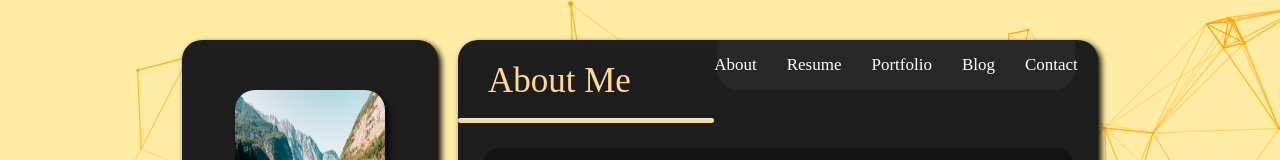
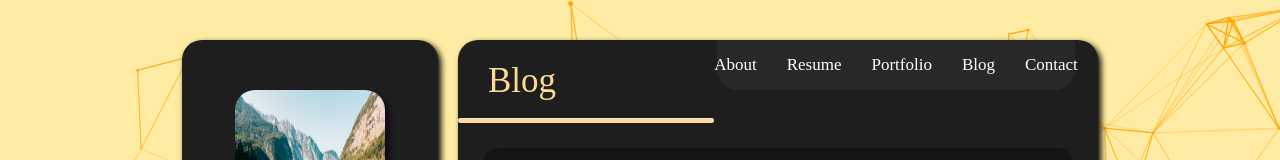
Before and after one commit to thenikhilsharma/portfolio, a Next.js app: page /blog in a window 1280 px wide. Shown: the top 160 px of the page. Built offline with nearby package versions, Linux system fonts and the light colour scheme.

Commit message:
18.07.2024.c2
Issue #1 (temp) fixed

```diff
--- a/app/blog/page.tsx
+++ b/app/blog/page.tsx
@@ -5,6 +5,9 @@ import Image from 'next/image'
 
 const blog = () => {
   return (
+    <>
+    <h1 className="heading">Blog</h1>
+    <hr className="header-breaker"></hr>
     <div className="content">
       <div className="card-container">
         <div className="card">
@@ -22,6 +25,7 @@ const blog = () => {
         </div>
       </div>
     </div>
+    </>
   )
 }
 export default blog
--- a/app/contact/page.tsx
+++ b/app/contact/page.tsx
@@ -3,6 +3,9 @@ import '../css/contact.css'
 
 const contact = () => {
   return (
+    <>
+    <h1 className="heading">Contact</h1>
+    <hr className="header-breaker"></hr>
     <div className='content'>
       <div className="contact">
         <form action="/forms" className="contact-request">
@@ -22,6 +25,7 @@ const contact = () => {
         </form>
       </div>
     </div>
+    </>
   )
 }
 
--- a/app/css/animation.css
+++ b/app/css/animation.css
@@ -15,8 +15,8 @@
 }
 
 .heading {
-    animation-duration: 1.5s;
-    animation-timing-function: ease-in-out;
+    animation-duration: 1s;
+    animation-timing-function: ease-out;
     animation-delay: 0s;
     animation-name: slideInLeft;
 }
--- a/app/layout.tsx
+++ b/app/layout.tsx
@@ -29,8 +29,6 @@ export default function RootLayout({
             <Sidebar />
             <div className="main">
               <Navbar />
-              <h1 className="heading">About Me</h1> {/* change About Me to {heading.tag} and change according to page */}
-              <hr className="header-breaker"></hr>
               {children}
               <SpeedInsights />
             </div>
--- a/app/page.tsx
+++ b/app/page.tsx
@@ -5,6 +5,9 @@ import './css/animation.css'
 
 const page = () => {
   return (
+    <>
+    <h1 className="heading">About Me</h1>
+    <hr className="header-breaker"></hr>
     <div className="content">
       <div className="bio">
         <p>Hi, Im <span className='highlight'>Nikhil Sharma</span>, a 2nd-year undergraduate student at <span className='highlight'>Visveswaraya National Institute of Technology (VNIT),</span> pursuing a <span className='highlight'>Bachelor of Technology in Mechanical Engineering.</span> With a passion for coding that started at the age of 10, Ive developed a strong foundation and love for technology over the years.
@@ -39,6 +42,7 @@ const page = () => {
       </div>
       {/* <video src="/reference.mp4"></video> */}
     </div>
+    </>
  )
 }
 
--- a/app/resume/page.tsx
+++ b/app/resume/page.tsx
@@ -3,6 +3,9 @@ import Image from 'next/image'
 
 const resume = () => {
   return (
+    <>
+    <h1 className="heading">Resume</h1>
+    <hr className="header-breaker"></hr>
     <div className="content">
       <div className='education-card-container'>
         <ul className='education'>
@@ -23,6 +26,7 @@ const resume = () => {
         </ul>
       </div>
     </div>
+    </>
   )
 }
 
```
Also changed, not shown: app/portfolio/page.tsx (+4 -0 lines).
